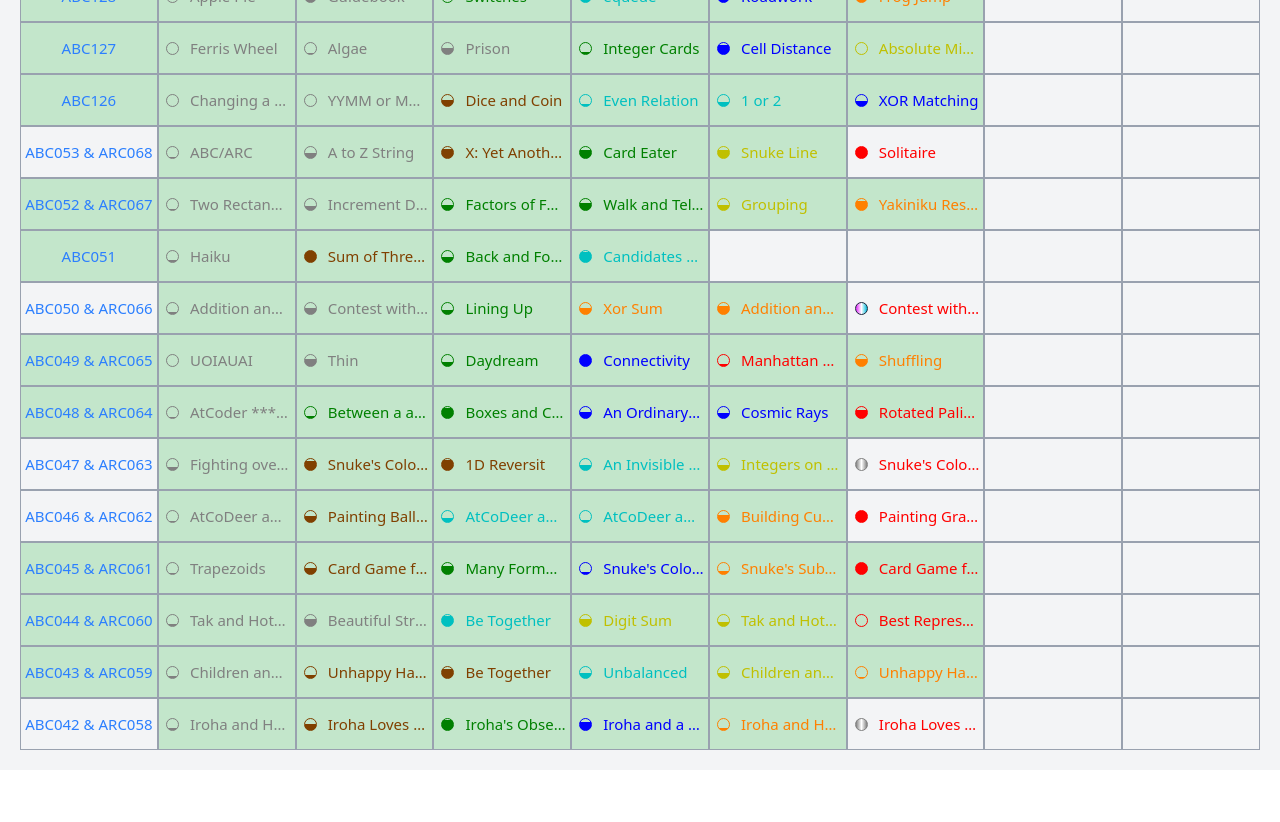
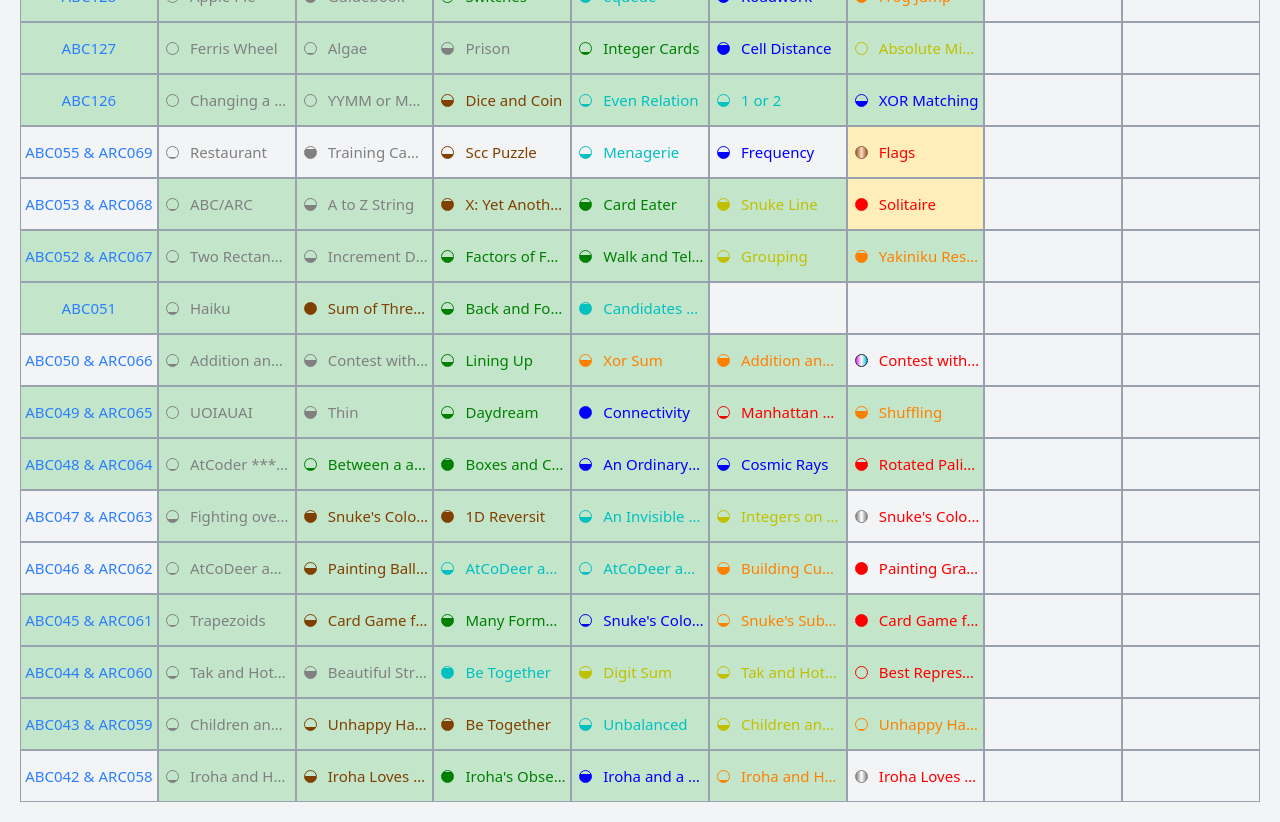
Before and after one commit to tungduong150105/atcoder-problems, a React (Vite) app: page / in a window 1280 px wide. Shown: the part 1360-2182 px from the top of the page. Before the commit the page ends 2130 px from the top, so only its background shows below. Built offline with nearby package versions, Linux system fonts and the light colour scheme.

Commit message:
add ABC055 & ARC069

```diff
--- a/src/data/data.ts
+++ b/src/data/data.ts
@@ -308,6 +308,17 @@
     ]
   },
   {
+    title: "ABC055 & ARC069",
+    value: [
+      { title: "Restaurant", difficult: 23, status: "", link: "https://atcoder.jp/contests/abc055/tasks/abc055_a" },
+      { title: "Training Camp", difficult: 332, status: "", link: "https://atcoder.jp/contests/abc055/tasks/abc055_b" },
+      { title: "Scc Puzzle", difficult: 561, status: "", link: "https://atcoder.jp/contests/arc069/tasks/arc069_a" },
+      { title: "Menagerie", difficult: 1344, status: "", link: "https://atcoder.jp/contests/arc069/tasks/arc069_b" },
+      { title: "Frequency", difficult: 1835, status: "", link: "https://atcoder.jp/contests/arc069/tasks/arc069_c" },
+      { title: "Flags", difficult: 3200, status: "Wrong", link: "https://atcoder.jp/contests/arc069/tasks/arc069_d" },
+    ]
+  },
+  {
     title: "ABC053 & ARC068",
     value: [
       { title: "ABC/ARC", difficult: 41, status: "Accept", link: "https://atcoder.jp/contests/abc053/tasks/abc053_a" },
@@ -315,7 +326,7 @@
       { title: "X: Yet Another Die Game", difficult: 745, status: "Accept", link: "https://atcoder.jp/contests/arc068/tasks/arc068_a" },
       { title: "Card Eater", difficult: 1084, status: "Accept", link: "https://atcoder.jp/contests/arc068/tasks/arc068_b" },
       { title: "Snuke Line", difficult: 2307, status: "Accept", link: "https://atcoder.jp/contests/arc068/tasks/arc068_c" },
-      { title: "Solitaire", difficult: 3042, status: "", link: "https://atcoder.jp/contests/arc068/tasks/arc068_d" },
+      { title: "Solitaire", difficult: 3042, status: "Wrong", link: "https://atcoder.jp/contests/arc068/tasks/arc068_d" },
     ]
   },
   {
```
